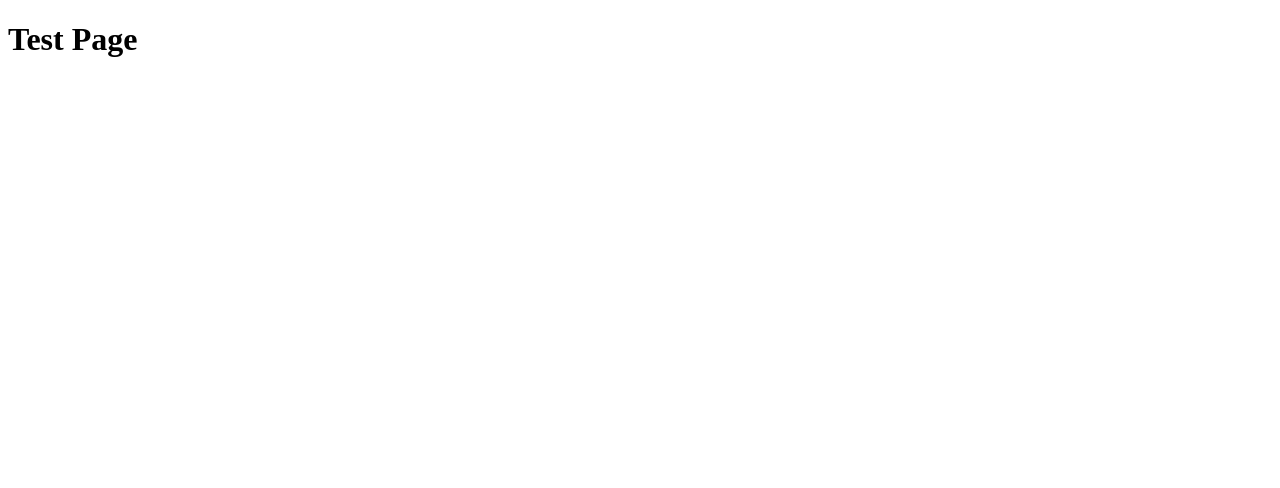
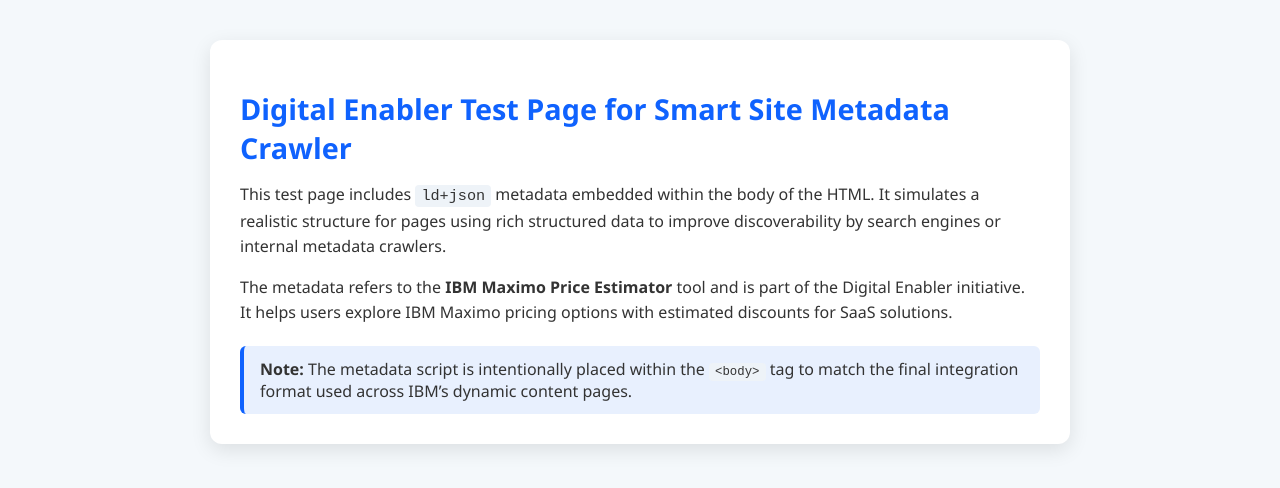
Before and after one commit to fedeloya/loyastorm, a plain HTML site: page decards.html in a window 1280 px wide. Drawn offline with Linux system fonts and the light colour scheme.

Commit message:
Add files via upload

```diff
--- a/decards.html
+++ b/decards.html
@@ -3,6 +3,70 @@
 <head>
   <meta charset="UTF-8" />
   <title>Test Metadata</title>
+  <meta name="robots" content="noindex, nofollow" />
+  <style>
+    body {
+      font-family: 'Segoe UI', Tahoma, Geneva, Verdana, sans-serif;
+      background-color: #f4f8fb;
+      color: #333;
+      margin: 0;
+      padding: 0;
+    }
+
+    .container {
+      max-width: 800px;
+      margin: 40px auto;
+      background-color: #ffffff;
+      padding: 30px;
+      border-radius: 12px;
+      box-shadow: 0 6px 20px rgba(0, 0, 0, 0.1);
+    }
+
+    h1 {
+      font-size: 1.8rem;
+      color: #0f62fe;
+      margin-bottom: 10px;
+    }
+
+    p {
+      font-size: 1rem;
+      line-height: 1.6;
+      margin: 15px 0;
+    }
+
+    code {
+      background-color: #eef3f8;
+      padding: 2px 6px;
+      border-radius: 4px;
+      font-family: monospace;
+      font-size: 0.95em;
+    }
+
+    .note {
+      background: #e8f0fe;
+      padding: 12px 16px;
+      border-left: 4px solid #0f62fe;
+      border-radius: 6px;
+      margin-top: 20px;
+    }
+
+    script[type="application/ld+json"] {
+      display: none;
+    }
+  </style>
+</head>
+<body>
+  <div class="container">
+    <h1>Digital Enabler Test Page for Smart Site Metadata Crawler</h1>
+    <p>This test page includes <code>ld+json</code> metadata embedded within the body of the HTML. It simulates a realistic structure for pages using rich structured data to improve discoverability by search engines or internal metadata crawlers.</p>
+
+    <p>The metadata refers to the <strong>IBM Maximo Price Estimator</strong> tool and is part of the Digital Enabler initiative. It helps users explore IBM Maximo pricing options with estimated discounts for SaaS solutions.</p>
+
+    <div class="note">
+      <strong>Note:</strong> The metadata script is intentionally placed within the <code>&lt;body&gt;</code> tag to match the final integration format used across IBM’s dynamic content pages.
+    </div>
+  </div>
+
   <script type="application/ld+json">
   {
     "@context": "https://schema.org",
@@ -29,8 +93,5 @@
     }
   }
   </script>
-</head>
-<body>
-  <h1>Test Page</h1>
 </body>
 </html>
```
Lines whose indentation alone changed are shown as unchanged.
